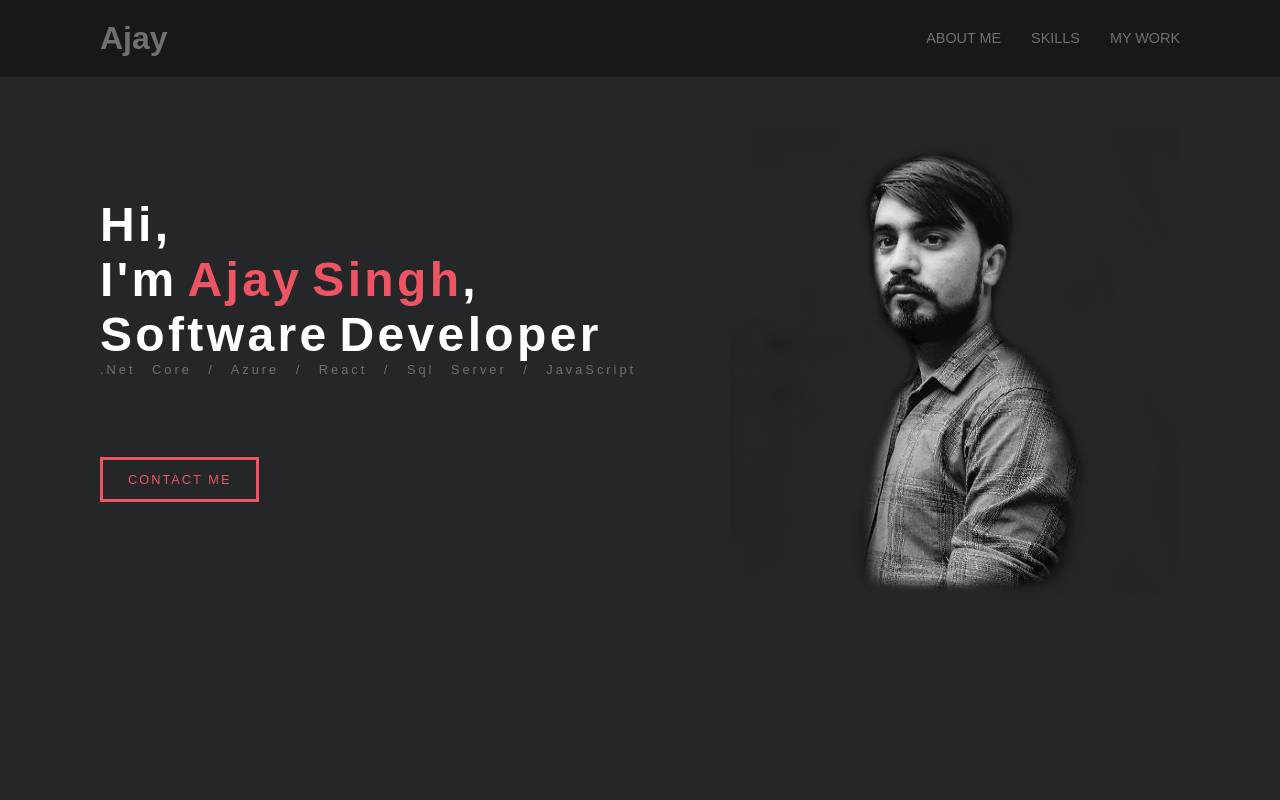
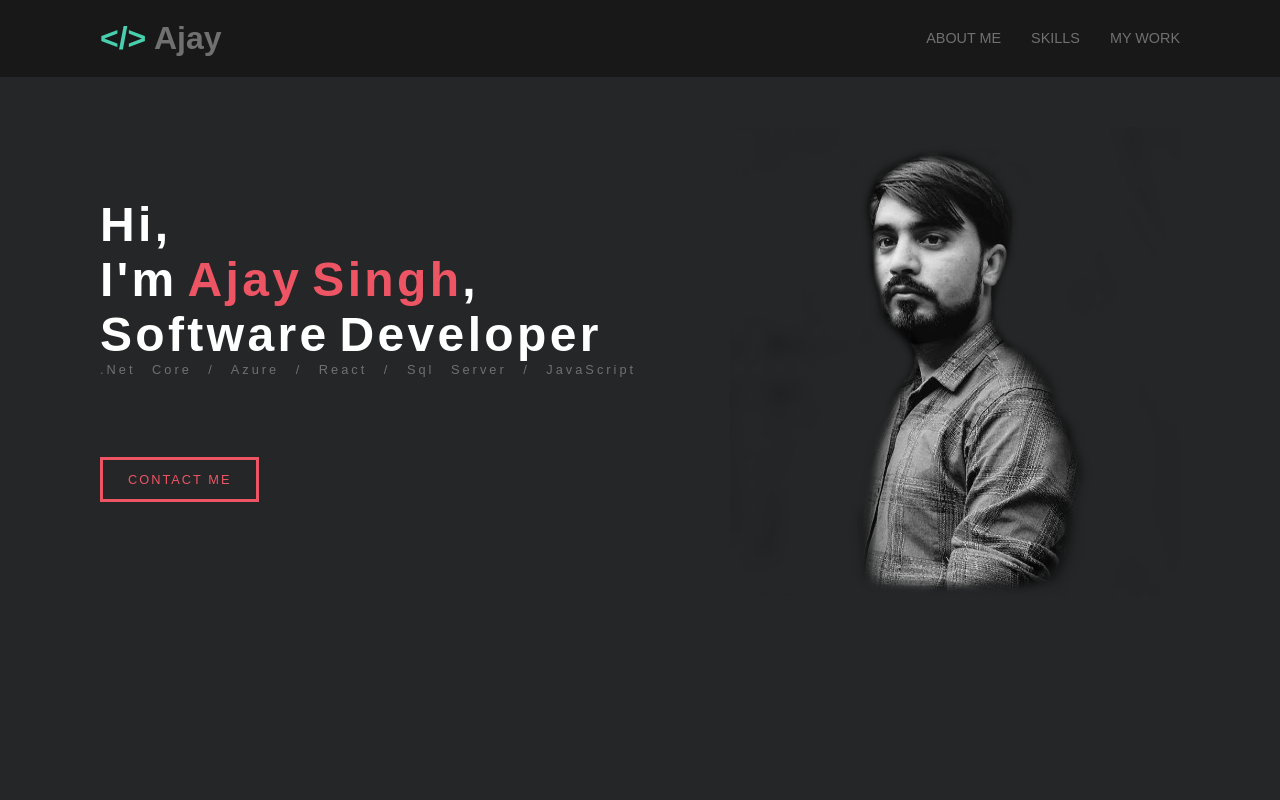
Before and after one commit to ajaysingh853/Portfolio, a plain HTML site: page index.html in a window 1280 px wide. Shown: the top 800 px of the page. Drawn offline with Linux system fonts and the light colour scheme.

Commit message:
change header1

```diff
--- a/index.html
+++ b/index.html
@@ -12,7 +12,10 @@
     <div class="container navbar">
       <header>
         <div class="lgo">
-          <h1></>Ajay</h1>
+          <h1>
+            <span style="color: #48cfad;">&lt/&gt</span>
+            Ajay
+          </h1>
         </div>
         <nav>
           <ul>
```
